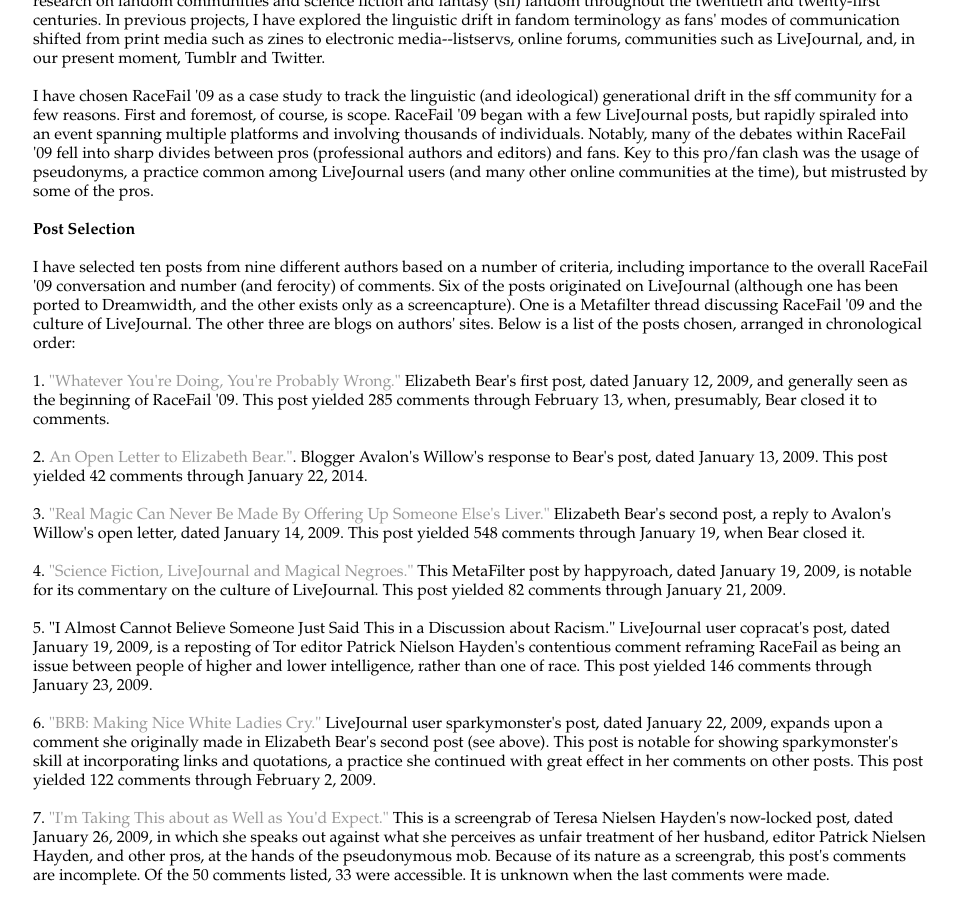
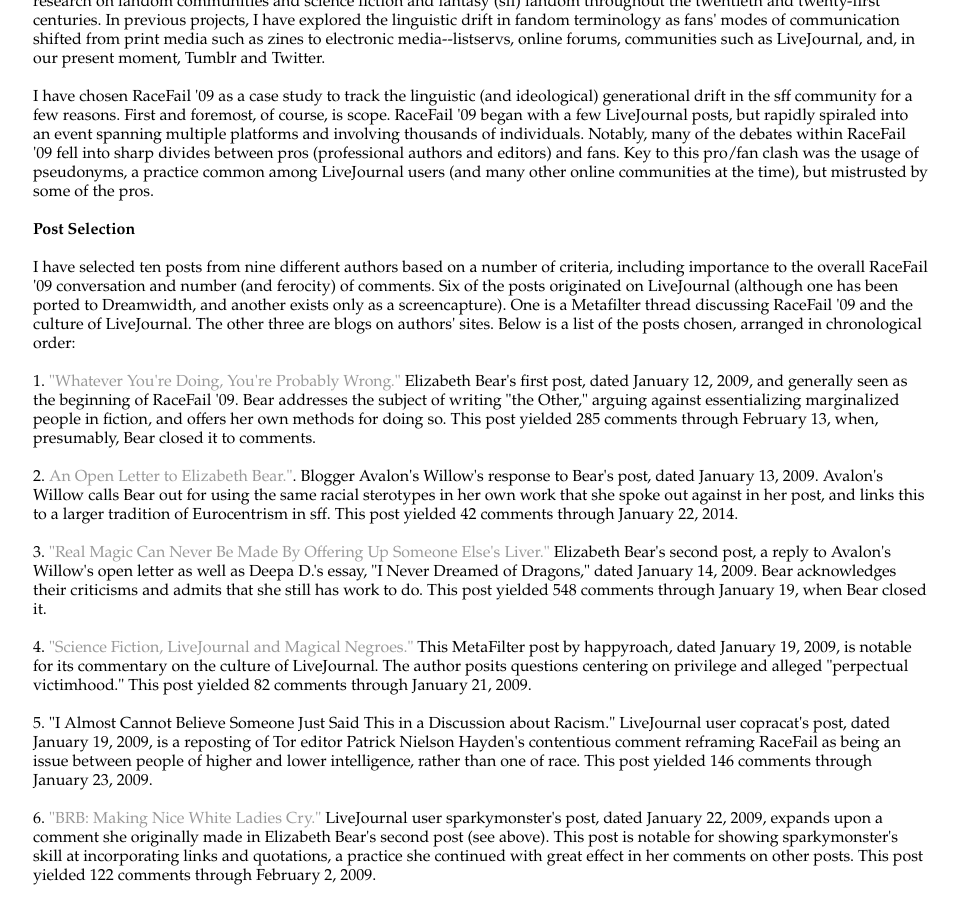
Before and after one commit to pastfutures/pastfutures.github.io, a Jekyll site: the page built from RaceFailDH/index.html, in a window 1280 px wide and 900 px high, scrolled down 555 px. Shown: the whole window, without its empty margins (159-1117 px from the left). Built offline with Jekyll 4.4.1, drawn with Linux system fonts in a browser that asks for light colours.

Commit message:
Update index.html

```diff
--- a/RaceFailDH/index.html
+++ b/RaceFailDH/index.html
@@ -31,19 +31,19 @@
 	<b>Post Selection</b>
 	<br>
 	<br>
-I have selected ten posts from nine different authors based on a number of criteria, including importance to the overall RaceFail '09 conversation and number (and ferocity) of comments. Six of the posts originated on LiveJournal (although one has been ported to Dreamwidth, and the other exists only as a screencapture). One is a Metafilter thread discussing RaceFail '09 and the culture of LiveJournal. The other three are blogs on authors' sites. Below is a list of the posts chosen, arranged in chronological order:
+I have selected ten posts from nine different authors based on a number of criteria, including importance to the overall RaceFail '09 conversation and number (and ferocity) of comments. Six of the posts originated on LiveJournal (although one has been ported to Dreamwidth, and another exists only as a screencapture). One is a Metafilter thread discussing RaceFail '09 and the culture of LiveJournal. The other three are blogs on authors' sites. Below is a list of the posts chosen, arranged in chronological order:
 	<br>
 	<br>
-	1. <a href="https://matociquala.livejournal.com/1544111.html">"Whatever You're Doing, You're Probably Wrong."</a> Elizabeth Bear's first post, dated January 12, 2009, and generally seen as the beginning of RaceFail '09. This post yielded 285 comments through February 13, when, presumably, Bear closed it to comments.
+	1. <a href="https://matociquala.livejournal.com/1544111.html">"Whatever You're Doing, You're Probably Wrong."</a> Elizabeth Bear's first post, dated January 12, 2009, and generally seen as the beginning of RaceFail '09. Bear addresses the subject of writing "the Other," arguing against essentializing marginalized people in fiction, and offers her own methods for doing so. This post yielded 285 comments through February 13, when, presumably, Bear closed it to comments.
 	<br>
 	<br>
-	2. <a href="http://seeking-avalon.blogspot.com/2009/01/open-letter-to-elizabeth-bear.html">An Open Letter to Elizabeth Bear."</a>. Blogger Avalon's Willow's response to Bear's post, dated January 13, 2009. This post yielded 42 comments through January 22, 2014.
+	2. <a href="http://seeking-avalon.blogspot.com/2009/01/open-letter-to-elizabeth-bear.html">An Open Letter to Elizabeth Bear."</a>. Blogger Avalon's Willow's response to Bear's post, dated January 13, 2009. Avalon's Willow calls Bear out for using the same racial sterotypes in her own work that she spoke out against in her post, and links this to a larger tradition of Eurocentrism in sff. This post yielded 42 comments through January 22, 2014.
 	<br>
 	<br>
-	3. <a href="https://matociquala.livejournal.com/1544999.html">"Real Magic Can Never Be Made By Offering Up Someone Else's Liver."</a> Elizabeth Bear's second post, a reply to Avalon's Willow's open letter, dated January 14, 2009. This post yielded 548 comments through January 19, when Bear closed it.
+	3. <a href="https://matociquala.livejournal.com/1544999.html">"Real Magic Can Never Be Made By Offering Up Someone Else's Liver."</a> Elizabeth Bear's second post, a reply to Avalon's Willow's open letter as well as Deepa D.'s essay, "I Never Dreamed of Dragons," dated January 14, 2009. Bear acknowledges their criticisms and admits that she still has work to do. This post yielded 548 comments through January 19, when Bear closed it.
 	<br>
 	<br>
-	4. <a href="https://www.metafilter.com/78433/Science-Fiction-LiveJournal-and-Magical-Negros">"Science Fiction, LiveJournal and Magical Negroes."</a> This MetaFilter post by happyroach, dated January 19, 2009, is notable for its commentary on the culture of LiveJournal. This post yielded 82 comments through January 21, 2009.
+	4. <a href="https://www.metafilter.com/78433/Science-Fiction-LiveJournal-and-Magical-Negros">"Science Fiction, LiveJournal and Magical Negroes."</a> This MetaFilter post by happyroach, dated January 19, 2009, is notable for its commentary on the culture of LiveJournal. The author posits questions centering on privilege and alleged "perpectual victimhood." This post yielded 82 comments through January 21, 2009.
 	<br>
 	<br>
 	5. <a href="https://copracat.livejournal.com/449470.html"></a>"I Almost Cannot Believe Someone Just Said This in a Discussion about Racism."</a> LiveJournal user copracat's post, dated January 19, 2009, is a reposting of Tor editor Patrick Nielson Hayden's contentious comment reframing RaceFail as being an issue between people of higher and lower intelligence, rather than one of race. This post yielded 146 comments through January 23, 2009.
```
